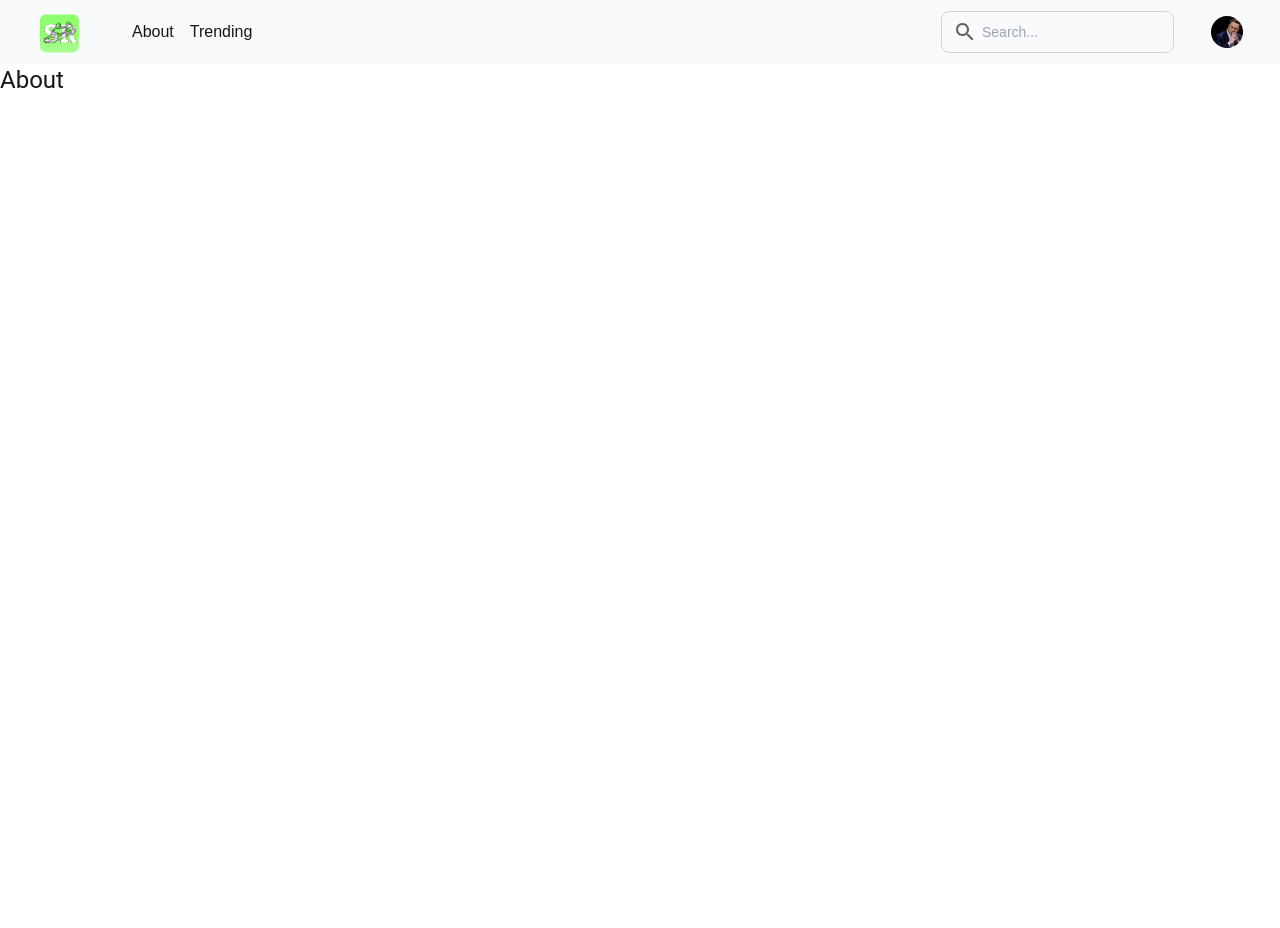
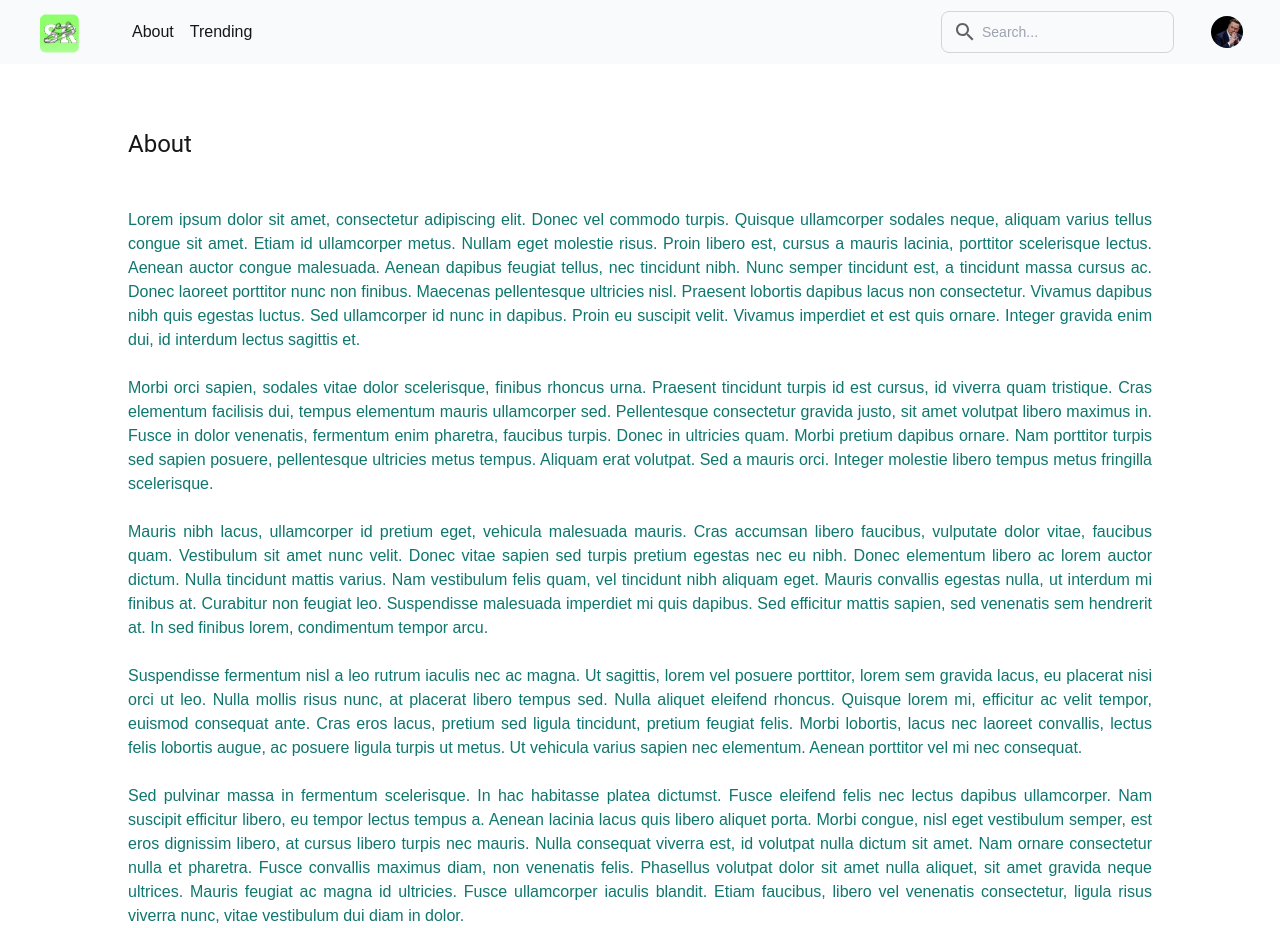
Before and after one commit to KhalidCEU/proyectoWeb1, a Next.js app: page /about in a window 1280 px wide. Before the commit the page ends 800 px from the top, so only its background shows below. Built offline with nearby package versions, Linux system fonts and the light colour scheme.

Commit message:
feat: add about page

```diff
--- a/src/app/about/page.tsx
+++ b/src/app/about/page.tsx
@@ -1,12 +1,29 @@
-
-
 import React from 'react';
 import { Typography } from '@mui/material';
 
 export default function About() {
     return (
         <div>
-            <Typography variant="h5">About</Typography>
+            <div className='flex mx-auto px-32 mt-16'>
+                <Typography variant="h5" className='text-center font-bold'>About</Typography>
+            </div>
+            <div className='flex mx-auto px-32 mt-12 '>
+                 <p className="text-teal-700 text-justify">Lorem ipsum dolor sit amet, consectetur adipiscing elit. Donec vel commodo turpis. Quisque ullamcorper sodales neque, aliquam varius tellus congue sit amet. Etiam id ullamcorper metus. Nullam eget molestie risus. Proin libero est, cursus a mauris lacinia, porttitor scelerisque lectus. Aenean auctor congue malesuada. Aenean dapibus feugiat tellus, nec tincidunt nibh. Nunc semper tincidunt est, a tincidunt massa cursus ac. Donec laoreet porttitor nunc non finibus. Maecenas pellentesque ultricies nisl. Praesent lobortis dapibus lacus non consectetur. Vivamus dapibus nibh quis egestas luctus. Sed ullamcorper id nunc in dapibus. Proin eu suscipit velit. Vivamus imperdiet et est quis ornare. Integer gravida enim dui, id interdum lectus sagittis et. <br/>
+
+                <br/>
+                Morbi orci sapien, sodales vitae dolor scelerisque, finibus rhoncus urna. Praesent tincidunt turpis id est cursus, id viverra quam tristique. Cras elementum facilisis dui, tempus elementum mauris ullamcorper sed. Pellentesque consectetur gravida justo, sit amet volutpat libero maximus in. Fusce in dolor venenatis, fermentum enim pharetra, faucibus turpis. Donec in ultricies quam. Morbi pretium dapibus ornare. Nam porttitor turpis sed sapien posuere, pellentesque ultricies metus tempus. Aliquam erat volutpat. Sed a mauris orci. Integer molestie libero tempus metus fringilla scelerisque.<br/>
+
+                <br/>
+                Mauris nibh lacus, ullamcorper id pretium eget, vehicula malesuada mauris. Cras accumsan libero faucibus, vulputate dolor vitae, faucibus quam. Vestibulum sit amet nunc velit. Donec vitae sapien sed turpis pretium egestas nec eu nibh. Donec elementum libero ac lorem auctor dictum. Nulla tincidunt mattis varius. Nam vestibulum felis quam, vel tincidunt nibh aliquam eget. Mauris convallis egestas nulla, ut interdum mi finibus at. Curabitur non feugiat leo. Suspendisse malesuada imperdiet mi quis dapibus. Sed efficitur mattis sapien, sed venenatis sem hendrerit at. In sed finibus lorem, condimentum tempor arcu.<br/>
+
+                <br/>
+                Suspendisse fermentum nisl a leo rutrum iaculis nec ac magna. Ut sagittis, lorem vel posuere porttitor, lorem sem gravida lacus, eu placerat nisi orci ut leo. Nulla mollis risus nunc, at placerat libero tempus sed. Nulla aliquet eleifend rhoncus. Quisque lorem mi, efficitur ac velit tempor, euismod consequat ante. Cras eros lacus, pretium sed ligula tincidunt, pretium feugiat felis. Morbi lobortis, lacus nec laoreet convallis, lectus felis lobortis augue, ac posuere ligula turpis ut metus. Ut vehicula varius sapien nec elementum. Aenean porttitor vel mi nec consequat.<br/>
+
+                <br/>
+                Sed pulvinar massa in fermentum scelerisque. In hac habitasse platea dictumst. Fusce eleifend felis nec lectus dapibus ullamcorper. Nam suscipit efficitur libero, eu tempor lectus tempus a. Aenean lacinia lacus quis libero aliquet porta. Morbi congue, nisl eget vestibulum semper, est eros dignissim libero, at cursus libero turpis nec mauris. Nulla consequat viverra est, id volutpat nulla dictum sit amet. Nam ornare consectetur nulla et pharetra. Fusce convallis maximus diam, non venenatis felis. Phasellus volutpat dolor sit amet nulla aliquet, sit amet gravida neque ultrices. Mauris feugiat ac magna id ultricies. Fusce ullamcorper iaculis blandit. Etiam faucibus, libero vel venenatis consectetur, ligula risus viverra nunc, vitae vestibulum dui diam in dolor.</p><br/>
+                <br/>
+
+            </div>
         </div>
     );
 };
```
